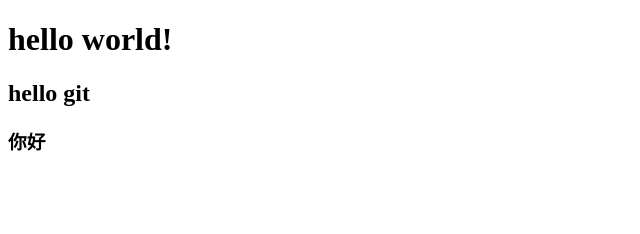
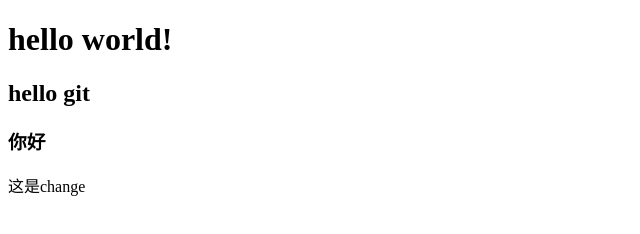
Before and after one commit to wuqiang520/hello-world, a plain HTML site: page index.html in a window 1280 px wide. Shown: the whole page, without its empty margins (0-640 px from the left). Drawn offline with Linux system fonts and the light colour scheme.

Commit message:
Update index.html

```diff
--- a/index.html
+++ b/index.html
@@ -11,5 +11,6 @@
     <h1>hello world!</h1>
     <h2>hello git</h2>
     <h3> 你好</h3>
+    <p>这是change<p>
 </body>
 </html>
```
